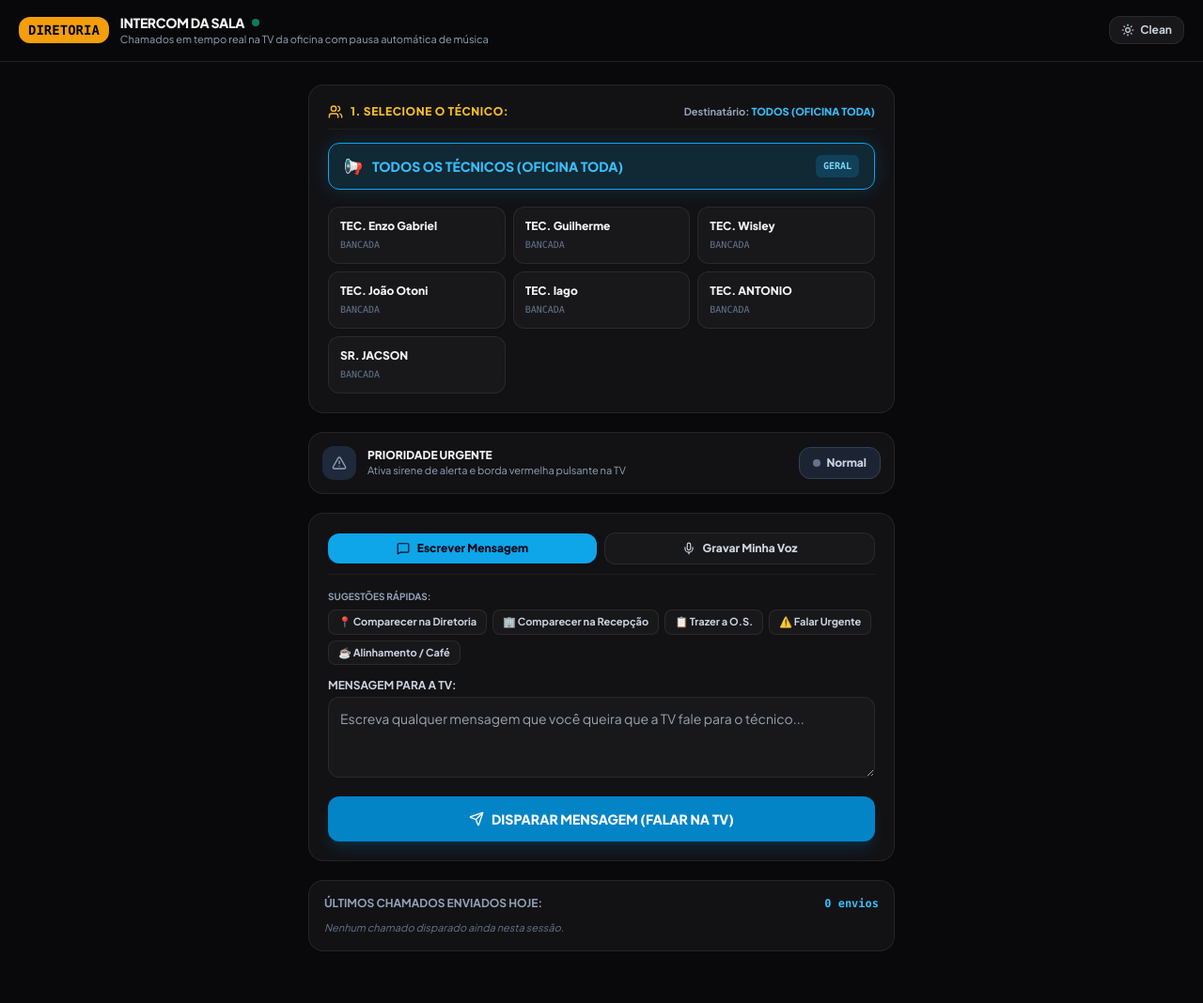
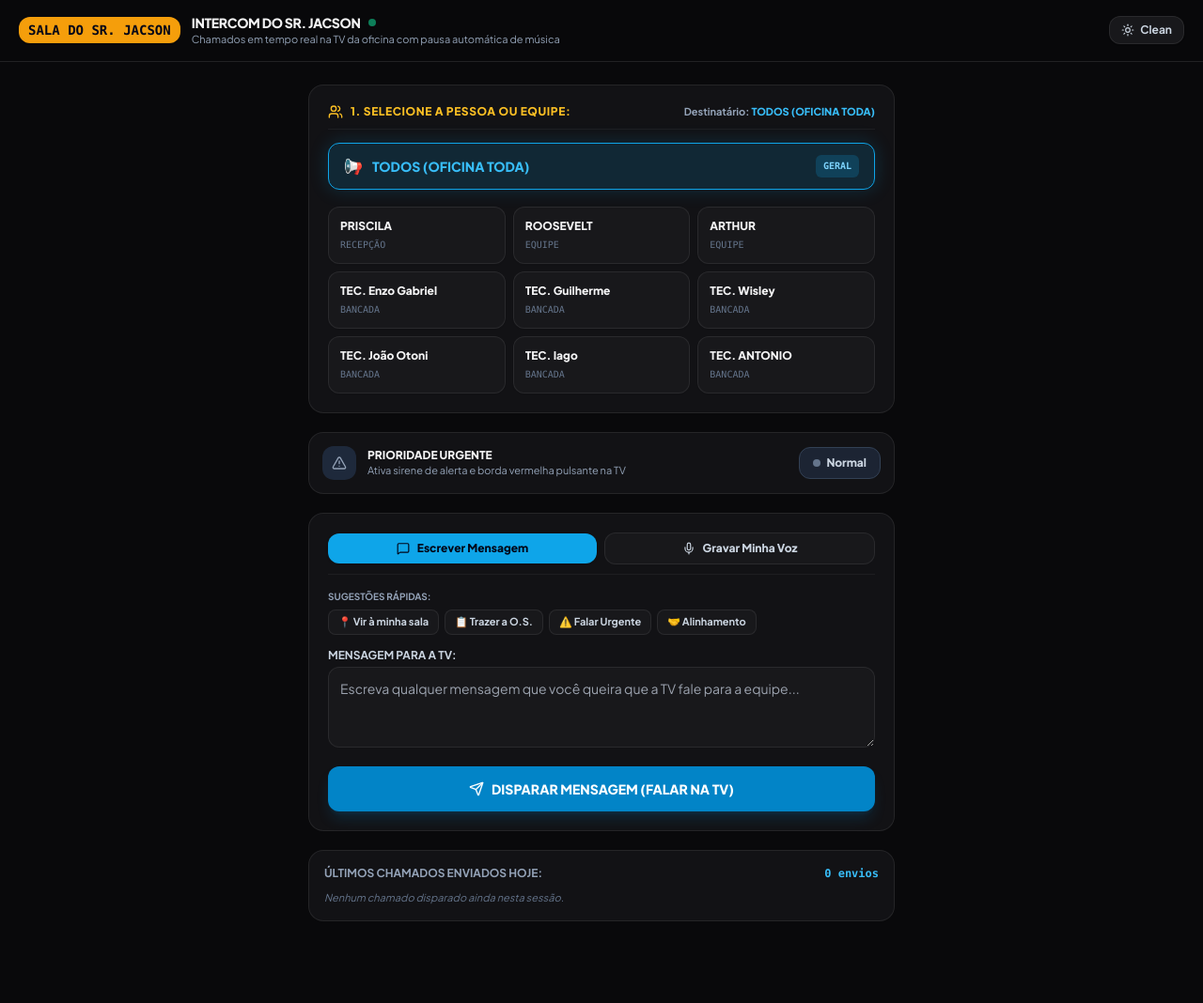
Before and after one commit to joaovotonic/a5_kanban, a Flask app: template templates/diretoria.html in a window 1280 px wide. Shown: the top 1068 px of the page at 94% size. After the commit the page ends 981 px from the top, so only its background shows below. Run offline with Flask 3, Linux system fonts and the light colour scheme; the template is opened without the code that fills it, so the values that code supplies are empty; data comes from the database, SQL or seed files in the repository; parts of the project's set-up code (start-up, migrations or seed data) failed here and were passed over; some libraries are stand-ins or nearby versions.

Commit message:
feat(intercom): renomear para chamado do Sr. Jacson e adicionar botoes para Priscila, Roosevelt e Arthur

```diff
--- a/app.py
+++ b/app.py
@@ -26,7 +26,7 @@ if __name__ == "__main__":
     print(f"  [CONSULTA BALCÃO]     -> http://{local_ip}:{PORT}/consulta")
     print(f"  [GERÊNCIA / RELATÓRIO]-> http://{local_ip}:{PORT}/gerencia")
     print(f"  [FOTOS RECEPÇÃO]      -> http://{local_ip}:{PORT}/recepcao-fotos")
-    print(f"  [SALA DA DIRETORIA]   -> http://{local_ip}:{PORT}/diretoria")
+    print(f"  [SALA DO SR. JACSON]  -> http://{local_ip}:{PORT}/diretoria")
     print("=" * 68)
 
     socketio.run(app, host="0.0.0.0", port=PORT, debug=False, allow_unsafe_werkzeug=True)
--- a/kanban/routes/cards.py
+++ b/kanban/routes/cards.py
@@ -375,13 +375,13 @@ def cancel_timer():
 
 @bp.route("/director/call", methods=["POST"])
 def director_call():
-    """Dispara chamado ou áudio de voz da sala da diretoria para a TV."""
+    """Dispara chamado ou áudio de voz do Sr. Jacson para a TV."""
     data = json_body()
     tech_name = data.get("tech_name") or "Oficina"
     message = data.get("message") or ""
     is_urgent = bool(data.get("is_urgent", False))
     audio_base64 = data.get("audio_base64")
-    sender = data.get("sender") or "Sala da Diretoria"
+    sender = data.get("sender") or "Sr. Jacson"
 
     realtime.announce_director_call(
         tech_name=tech_name,
--- a/kanban/routes/pages.py
+++ b/kanban/routes/pages.py
@@ -55,7 +55,7 @@ def gerencia_page():
 @bp.route("/diretoria")
 @bp.route("/chamado")
 def diretoria_page():
-    """6. Rota Sala da Diretoria (Intercom para o chefe chamar técnicos na TV com áudio e voz)."""
+    """6. Rota Intercom do Sr. Jacson (Para o Sr. Jacson chamar a equipe na TV com áudio e voz)."""
     return render_template("diretoria.html", local_ip=get_local_ip(), port=PORT)
 
 
--- a/kanban/sockets.py
+++ b/kanban/sockets.py
@@ -17,14 +17,14 @@ def handle_call_tech(data):
 
 @socketio.on("director_call_tech")
 def handle_director_call(data):
-    """Chefe chama técnico da sala da diretoria com mensagem ou áudio."""
+    """Sr. Jacson chama membro da equipe com mensagem ou áudio."""
     data = data or {}
     realtime.announce_director_call(
         tech_name=data.get("tech_name", "Oficina"),
         message=data.get("message", ""),
         is_urgent=bool(data.get("is_urgent", False)),
         audio_base64=data.get("audio_base64"),
-        sender=data.get("sender", "Sala da Diretoria")
+        sender=data.get("sender", "Sr. Jacson")
     )
 
 
--- a/templates/diretoria.html
+++ b/templates/diretoria.html
@@ -3,7 +3,7 @@
 <head>
     <meta charset="UTF-8">
     <meta name="viewport" content="width=device-width, initial-scale=1.0, maximum-scale=1.0, user-scalable=no">
-    <title>Intercom Diretoria - A5 Tecnologia</title>
+    <title>Intercom - Sr. Jacson - A5 Tecnologia</title>
     <link rel="preconnect" href="https://fonts.googleapis.com">
     <link rel="preconnect" href="https://fonts.gstatic.com" crossorigin>
     <link href="https://fonts.googleapis.com/css2?family=JetBrains+Mono:wght@400;500;600;700;800&family=Plus+Jakarta+Sans:wght@400;500;600;700;800&display=swap" rel="stylesheet">
@@ -108,11 +108,11 @@
     <header class="px-5 py-3.5 bg-zinc-950/90 border-b border-zinc-800/80 sticky top-0 z-30 backdrop-blur-md flex items-center justify-between gap-3">
         <div class="flex items-center gap-3">
             <span class="bg-amber-500 text-slate-950 font-mono font-black px-2.5 py-1 rounded-xl text-sm shrink-0 shadow-sm">
-                DIRETORIA
+                SALA DO SR. JACSON
             </span>
             <div>
                 <h1 class="text-sm font-black uppercase tracking-tight flex items-center gap-2">
-                    <span>Intercom da Sala</span>
+                    <span>Intercom do Sr. Jacson</span>
                     <span id="socketStatusDot" class="w-2 h-2 rounded-full bg-emerald-500 animate-pulse" title="Conectado à TV da Oficina"></span>
                 </h1>
                 <p class="text-[11px] text-slate-400">Chamados em tempo real na TV da oficina com pausa automática de música</p>
@@ -133,12 +133,12 @@
     <!-- CONTEÚDO PRINCIPAL -->
     <main class="max-w-2xl w-full mx-auto p-4 sm:p-6 space-y-5 flex-1">
 
-        <!-- 1. SELEÇÃO DO TÉCNICO EM BOTÕES TÁTEIS -->
+        <!-- 1. SELEÇÃO DA PESSOA / TÉCNICO EM BOTÕES TÁTEIS -->
         <div class="surface-card rounded-2xl p-4 sm:p-5 space-y-3.5">
             <div class="flex flex-wrap items-center justify-between gap-2 border-b border-white/5 pb-2.5">
                 <label class="text-xs font-black uppercase tracking-wider text-amber-400 flex items-center gap-2">
                     <i data-lucide="users" class="w-4 h-4"></i>
-                    <span>1. Selecione o Técnico:</span>
+                    <span>1. Selecione a Pessoa ou Equipe:</span>
                 </label>
                 <div class="text-[11px] font-bold text-slate-400">
                     Destinatário: <strong id="selectedTechLabel" class="text-sky-400">TODOS (OFICINA TODA)</strong>
@@ -150,12 +150,12 @@
                 class="tech-btn active w-full py-3 px-4 rounded-xl text-xs sm:text-sm font-black flex items-center justify-between gap-2 shadow-sm">
                 <span class="flex items-center gap-2.5">
                     <span class="text-base">📢</span>
-                    <span>TODOS OS TÉCNICOS (OFICINA TODA)</span>
+                    <span>TODOS (OFICINA TODA)</span>
                 </span>
                 <span class="text-[10px] uppercase font-mono px-2 py-0.5 rounded-md bg-sky-500/20 text-sky-300 font-bold">Geral</span>
             </button>
 
-            <!-- Grid de Botões dos Técnicos -->
+            <!-- Grid de Botões dos Técnicos e Pessoas -->
             <div id="techButtonsGrid" class="grid grid-cols-2 sm:grid-cols-3 gap-2 pt-1">
                 <!-- Preenchido dinamicamente via JS com fallback -->
             </div>
@@ -201,15 +201,11 @@
                 <div>
                     <span class="text-[10px] font-bold uppercase text-slate-400 block mb-1.5">Sugestões Rápidas:</span>
                     <div class="flex flex-wrap gap-1.5">
-                        <button type="button" onclick="setQuickMessage('Favor comparecer à sala da diretoria agora.')"
+                        <button type="button" onclick="setQuickMessage('Favor vir até a minha sala.')"
                             class="surface-inner hover:border-sky-500/50 text-[11px] font-bold px-2.5 py-1 rounded-lg text-slate-300">
-                            📍 Comparecer na Diretoria
+                            📍 Vir à minha sala
                         </button>
-                        <button type="button" onclick="setQuickMessage('Por favor, venha até a recepção para atendimento.')"
-                            class="surface-inner hover:border-sky-500/50 text-[11px] font-bold px-2.5 py-1 rounded-lg text-slate-300">
-                            🏢 Comparecer na Recepção
-                        </button>
-                        <button type="button" onclick="setQuickMessage('Favor trazer a O.S. na minha sala.')"
+                        <button type="button" onclick="setQuickMessage('Favor trazer a O.S. aqui na minha sala.')"
                             class="surface-inner hover:border-sky-500/50 text-[11px] font-bold px-2.5 py-1 rounded-lg text-slate-300">
                             📋 Trazer a O.S.
                         </button>
@@ -217,9 +213,9 @@
                             class="surface-inner hover:border-sky-500/50 text-[11px] font-bold px-2.5 py-1 rounded-lg text-slate-300">
                             ⚠️ Falar Urgente
                         </button>
-                        <button type="button" onclick="setQuickMessage('Pausa para o café e alinhamento geral da oficina.')"
+                        <button type="button" onclick="setQuickMessage('Favor comparecer para alinhamento.')"
                             class="surface-inner hover:border-sky-500/50 text-[11px] font-bold px-2.5 py-1 rounded-lg text-slate-300">
-                            ☕ Alinhamento / Café
+                            🤝 Alinhamento
                         </button>
                     </div>
                 </div>
@@ -228,7 +224,7 @@
                 <div>
                     <label class="block text-xs font-bold uppercase text-slate-300 mb-1">Mensagem para a TV:</label>
                     <textarea id="customMessageInput" rows="3"
-                        placeholder="Escreva qualquer mensagem que você queira que a TV fale para o técnico..."
+                        placeholder="Escreva qualquer mensagem que você queira que a TV fale para a equipe..."
                         class="w-full min-w-0 surface-inner rounded-xl p-3 text-sm focus:outline-none focus:border-sky-500 text-white"></textarea>
                 </div>
 
@@ -240,7 +236,7 @@
                 </button>
             </div>
 
-            <!-- PAINEL 2: GRAVAÇÃO DE VOZ PELO MICROFONE DO CHEFE -->
+            <!-- PAINEL 2: GRAVAÇÃO DE VOZ PELO MICROFONE DO SR. JACSON -->
             <div id="composePanel_audio" class="hidden space-y-4">
                 <p class="text-xs text-slate-400">
                     Grave um recado com sua voz pelo microfone. O som da TV será pausado e seu áudio real tocará nas caixas de som da oficina:
@@ -321,9 +317,11 @@
         let recSeconds = 0;
         let sentCalls = [];
 
-        // Lista padrão caso demore a buscar do backend
+        // Lista padrão de pessoas e técnicos
         const DEFAULT_TECHS = [
-            "SR. JACSON",
+            "PRISCILA",
+            "ROOSEVELT",
+            "ARTHUR",
             "TEC. JOÃO OTONI PIRES",
             "TEC. ENZO PIRES",
             "TEC. GUILHERME PIRES",
@@ -342,28 +340,44 @@
         });
 
         async function loadTechButtons() {
-            let techs = DEFAULT_TECHS;
+            let techs = [...DEFAULT_TECHS];
             try {
                 const res = await fetch("/api/board");
                 if (res.ok) {
                     const data = await res.json();
-                    const techLists = (data.lists || []).filter(l => l.is_tech === 1 || l.role === "tech" || l.title.toUpperCase().startsWith("TEC.") || l.title.toUpperCase().startsWith("SR."));
-                    if (techLists.length > 0) {
-                        techs = techLists.map(l => l.title);
+                    const boardTechs = (data.lists || [])
+                        .filter(l => (l.is_tech === 1 || l.role === "tech" || l.title.toUpperCase().startsWith("TEC.")) && !l.title.toUpperCase().includes("JACSON"))
+                        .map(l => l.title);
+
+                    const basePeople = ["PRISCILA", "ROOSEVELT", "ARTHUR"];
+                    const combined = [...basePeople];
+                    boardTechs.forEach(t => {
+                        if (!combined.some(c => c.toUpperCase() === t.toUpperCase())) {
+                            combined.push(t);
+                        }
+                    });
+                    if (combined.length > 0) {
+                        techs = combined;
                     }
                 }
             } catch (e) {
-                console.log("Usando técnicos padrão");
+                console.log("Usando lista padrão");
             }
 
             const grid = document.getElementById("techButtonsGrid");
             grid.innerHTML = techs.map(t => {
                 const safeId = "techBtn_" + t.replace(/[^a-zA-Z0-9]/g, "_");
+                let roleLabel = "Bancada";
+                const up = t.toUpperCase();
+                if (up.includes("PRISCILA")) roleLabel = "Recepção";
+                else if (up.includes("ROOSEVELT") || up.includes("ARTHUR")) roleLabel = "Equipe";
+                else if (up.startsWith("TEC.")) roleLabel = "Bancada";
+
                 return `
                     <button type="button" onclick="selectTech('${t.replace(/'/g, "\\'")}')" id="${safeId}"
                         class="tech-btn p-3 rounded-xl text-left flex flex-col justify-between gap-1 shadow-sm">
                         <span class="text-xs font-black truncate">${t}</span>
-                        <span class="text-[10px] uppercase font-mono text-slate-500">Bancada</span>
+                        <span class="text-[10px] uppercase font-mono text-slate-500">${roleLabel}</span>
                     </button>
                 `;
             }).join("");
@@ -442,7 +456,7 @@
                 tech_name: selectedTech,
                 message: msg,
                 is_urgent: isUrgent,
-                sender: "Sala da Diretoria"
+                sender: "Sr. Jacson"
             };
 
             // Emite via Socket.IO e via REST para redundância absoluta
@@ -538,10 +552,10 @@
 
             const payload = {
                 tech_name: selectedTech,
-                message: "Mensagem de voz enviada pelo chefe",
+                message: "Mensagem de voz enviada pelo Sr. Jacson",
                 audio_base64: base64Audio,
                 is_urgent: isUrgent,
-                sender: "Sala da Diretoria"
+                sender: "Sr. Jacson"
             };
 
             socket.emit("director_call_tech", payload);
@@ -552,7 +566,7 @@
             }).catch(() => {});
 
             showToast(`Áudio de voz enviado para ${selectedTech} na TV!`);
-            addRecentCall(selectedTech, "Áudio de voz do chefe", isUrgent, "Voz");
+            addRecentCall(selectedTech, "Áudio de voz do Sr. Jacson", isUrgent, "Voz");
             resetAudioRecording();
         }
 
```
Also changed, not shown: BACKLOG.md (+21 -0 lines), kanban/realtime.py (+7 -7 lines), templates/tv.html (+4 -4 lines).
